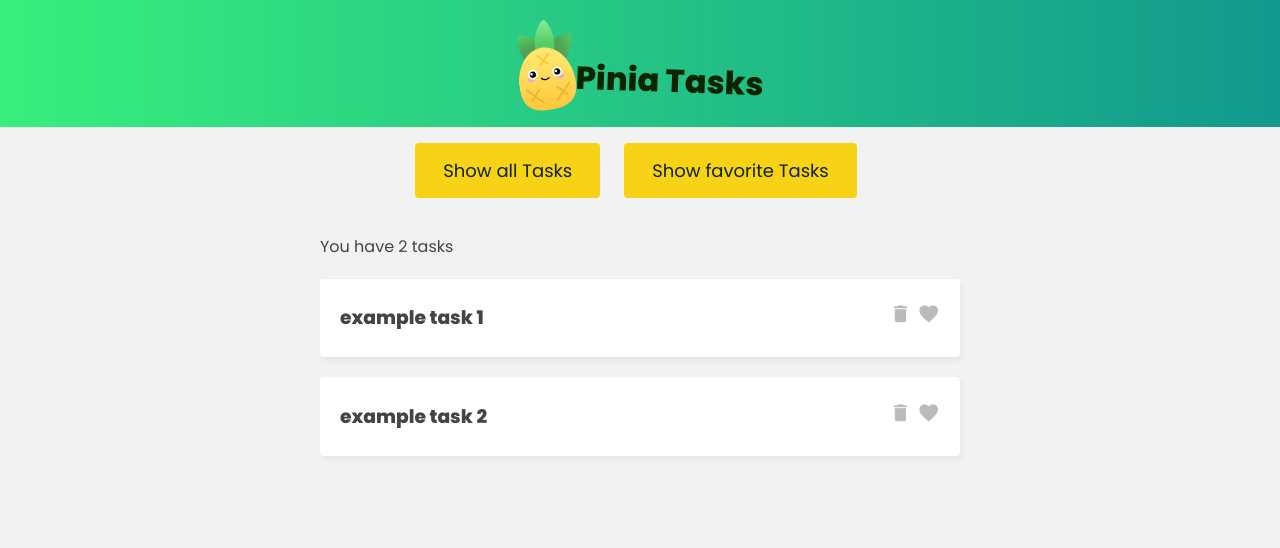
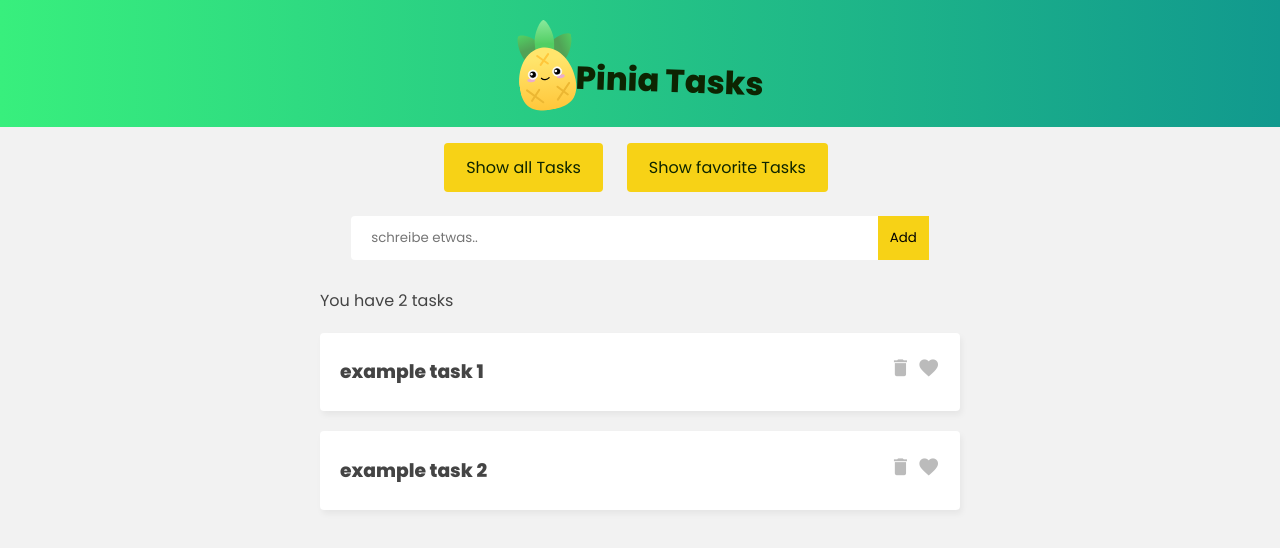
Before and after one commit to nonInfelix/pinia-task, a Vue app: page / in a window 1280 px wide. Shown: the top 548 px of the page. Built offline with nearby package versions, Linux system fonts and the light colour scheme.

Commit message:
add form

```diff
--- a/src/App.vue
+++ b/src/App.vue
@@ -13,6 +13,7 @@
         Show favorite Tasks
       </button>
     </div>
+    <TaskForm></TaskForm>
     <section v-if="taskStatus == 'all'" class="task-list">
       <p>You have {{ tasksStore.totalCount }} tasks</p>
       <div v-for="task in tasksStore.tasks" :key="task.id">
@@ -33,10 +34,12 @@
 import { useTaskStore } from "./stores/TaskStore";
 import { mapStores } from "pinia";
 import TaskDetails from "./components/TaskDetails.vue";
+import TaskForm from "./components/TaskForm.vue";
 
 export default {
   components: {
     TaskDetails,
+    TaskForm,
   },
   data() {
     return {
--- a/src/assets/main.css
+++ b/src/assets/main.css
@@ -73,8 +73,8 @@
   border-radius: 4px;
   color: rgb(13, 36, 1);
   margin: 1rem 1rem 1rem 0.5rem;
-  padding: 12px 26px;
-  font-size: 18px;
+  padding: 10px 20px;
+  font-size: 16px;
   border-color: transparent;
   cursor: pointer;
 }
@@ -83,3 +83,21 @@
   display: flex;
   justify-content: center;
 }
+.task-form form {
+  display: flex;
+  justify-content: center;
+}
+.task-form form input {
+  width: 38%;
+  padding: 12px 20px;
+  margin: 8px 0;
+  border: none;
+  border-radius: 4px 0 0 4px;
+}
+.btn-submit {
+  padding: 10px;
+  margin: 8px 0px;
+  background-color: rgb(247, 210, 22);
+  border-color: transparent;
+  cursor: pointer;
+}
--- /dev/null
+++ b/src/components/TaskForm.vue
@@ -0,0 +1,36 @@
+<template>
+  <div class="task-form">
+    <form @submit.prevent="handleSubmit">
+      <input type="text" placeholder="schreibe etwas.." v-model="newTask" />
+      <button class="btn-submit">Add</button>
+    </form>
+  </div>
+</template>
+
+<script>
+import { useTaskStore } from "../stores/TaskStore";
+import { mapStores } from "pinia";
+
+export default {
+  data() {
+    return {
+      newTask: "",
+    };
+  },
+  computed: {
+    ...mapStores(useTaskStore),
+  },
+  methods: {
+    handleSubmit() {
+      if (this.newTask.length > 0) {
+        this.tasksStore.addTask({
+          id: this.tasksStore.totalCount + 1,
+          title: this.newTask,
+          isFav: false,
+        });
+      }
+      console.log(this.tasksStore.tasks);
+    },
+  },
+};
+</script>
--- a/src/stores/TaskStore.js
+++ b/src/stores/TaskStore.js
@@ -23,4 +23,9 @@
       return state.tasks.length;
     },
   },
+  actions: {
+    addTask(task) {
+      this.tasks.push(task);
+    },
+  },
 });
```
